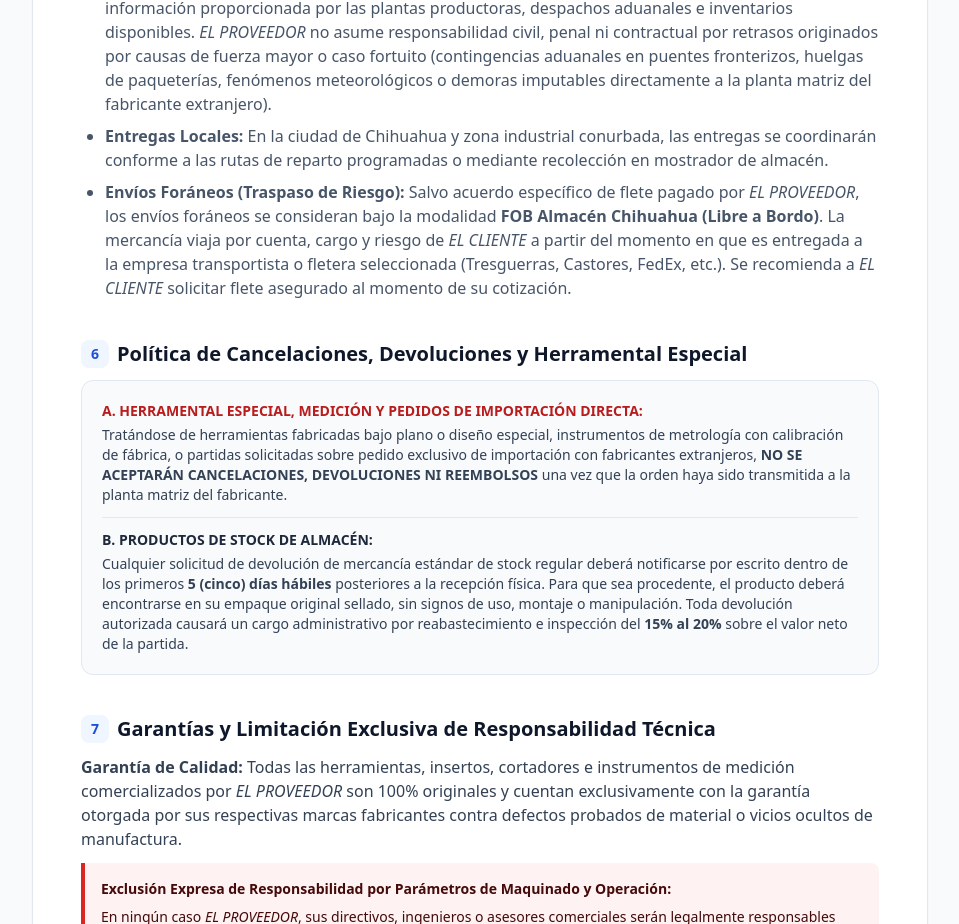
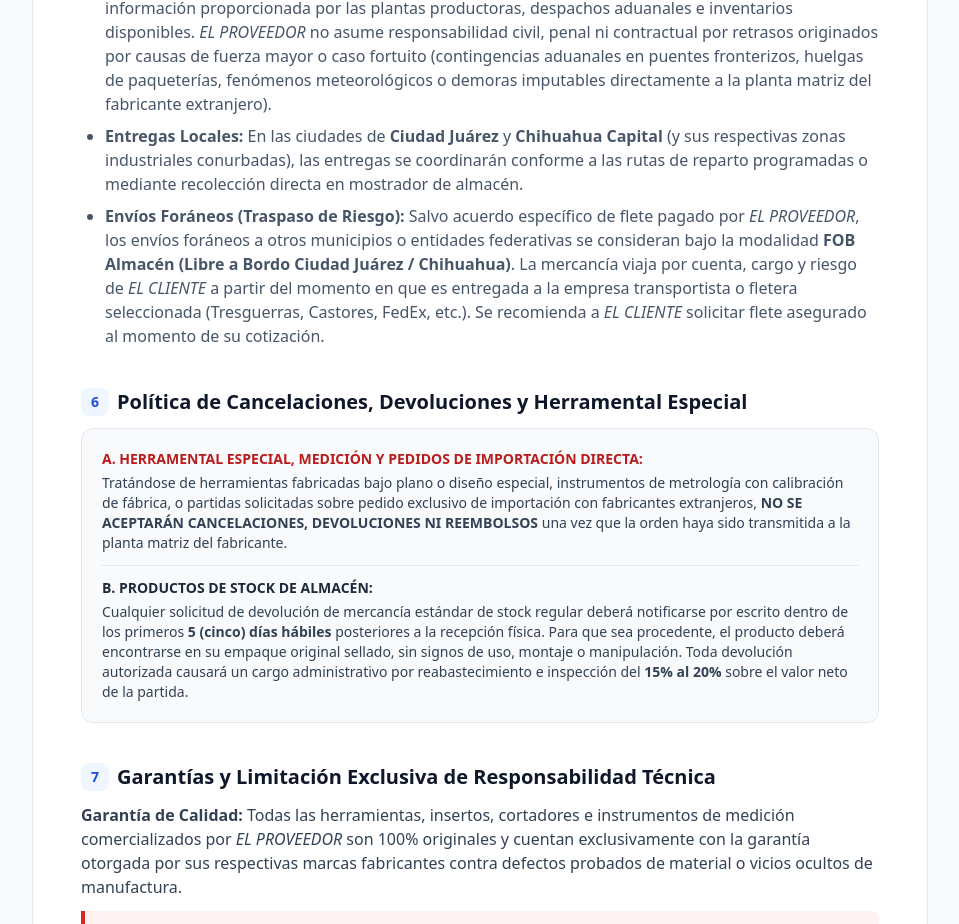
Before and after one commit to raulsanoli77/cotizador-rem, a Next.js app: page /terminos-y-condiciones in a window 1280 px wide. Shown: the part 2360-3284 px from the top of the page, without its empty margins (160-1119 px from the left). Built offline with nearby package versions, Linux system fonts and the light colour scheme; no server answers; the database is empty.

Commit message:
fix(legal): incorporar Ciudad Juarez como plaza de entrega local y punto FOB de embarque

```diff
--- a/src/app/terminos-y-condiciones/page.tsx
+++ b/src/app/terminos-y-condiciones/page.tsx
@@ -145,10 +145,10 @@ export default function TerminosYCondicionesPage() {
                   <strong>Tiempos Estimados de Entrega (ETA):</strong> Los plazos comunicados son estimados con base en la información proporcionada por las plantas productoras, despachos aduanales e inventarios disponibles. <em>EL PROVEEDOR</em> no asume responsabilidad civil, penal ni contractual por retrasos originados por causas de fuerza mayor o caso fortuito (contingencias aduanales en puentes fronterizos, huelgas de paqueterías, fenómenos meteorológicos o demoras imputables directamente a la planta matriz del fabricante extranjero).
                 </li>
                 <li>
-                  <strong>Entregas Locales:</strong> En la ciudad de Chihuahua y zona industrial conurbada, las entregas se coordinarán conforme a las rutas de reparto programadas o mediante recolección en mostrador de almacén.
+                  <strong>Entregas Locales:</strong> En las ciudades de <strong>Ciudad Juárez</strong> y <strong>Chihuahua Capital</strong> (y sus respectivas zonas industriales conurbadas), las entregas se coordinarán conforme a las rutas de reparto programadas o mediante recolección directa en mostrador de almacén.
                 </li>
                 <li>
-                  <strong>Envíos Foráneos (Traspaso de Riesgo):</strong> Salvo acuerdo específico de flete pagado por <em>EL PROVEEDOR</em>, los envíos foráneos se consideran bajo la modalidad <strong>FOB Almacén Chihuahua (Libre a Bordo)</strong>. La mercancía viaja por cuenta, cargo y riesgo de <em>EL CLIENTE</em> a partir del momento en que es entregada a la empresa transportista o fletera seleccionada (Tresguerras, Castores, FedEx, etc.). Se recomienda a <em>EL CLIENTE</em> solicitar flete asegurado al momento de su cotización.
+                  <strong>Envíos Foráneos (Traspaso de Riesgo):</strong> Salvo acuerdo específico de flete pagado por <em>EL PROVEEDOR</em>, los envíos foráneos a otros municipios o entidades federativas se consideran bajo la modalidad <strong>FOB Almacén (Libre a Bordo Ciudad Juárez / Chihuahua)</strong>. La mercancía viaja por cuenta, cargo y riesgo de <em>EL CLIENTE</em> a partir del momento en que es entregada a la empresa transportista o fletera seleccionada (Tresguerras, Castores, FedEx, etc.). Se recomienda a <em>EL CLIENTE</em> solicitar flete asegurado al momento de su cotización.
                 </li>
               </ul>
             </section>
```
